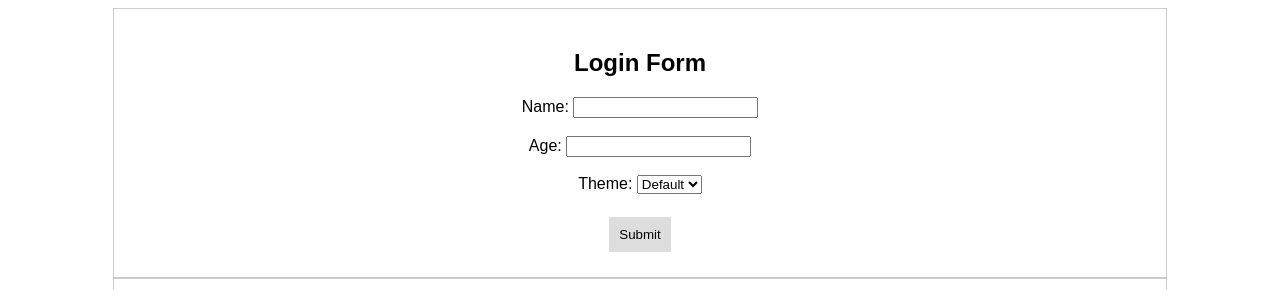
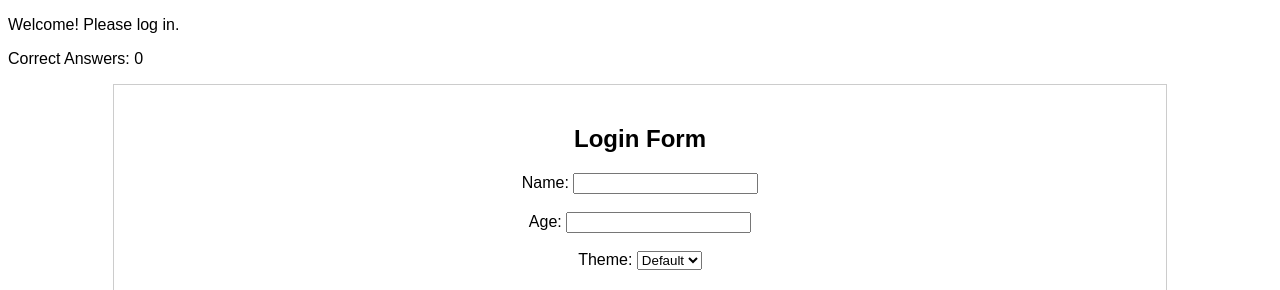
Before and after one commit to Areeg-Salah/kidcalc, a plain HTML site: page kidcalc.html in a window 1280 px wide. Shown: the top 290 px of the page. Drawn offline with Linux system fonts and the light colour scheme.

Commit message:
Update kidcalc.html

```diff
--- a/kidcalc.html
+++ b/kidcalc.html
@@ -5,6 +5,10 @@
     <link id="themeStylesheet" rel="stylesheet" href="styles-default.css">
 </head>
 <body>
+      <div id="infoBar" class="info-bar">
+        <p id="welcomeMessage">Welcome! Please log in.</p>
+        <p id="scoreCounter">Correct Answers: 0</p>
+    </div>
     <div class="container">
         <h2>Login Form</h2>
         <label for="name">Name:</label>
```
